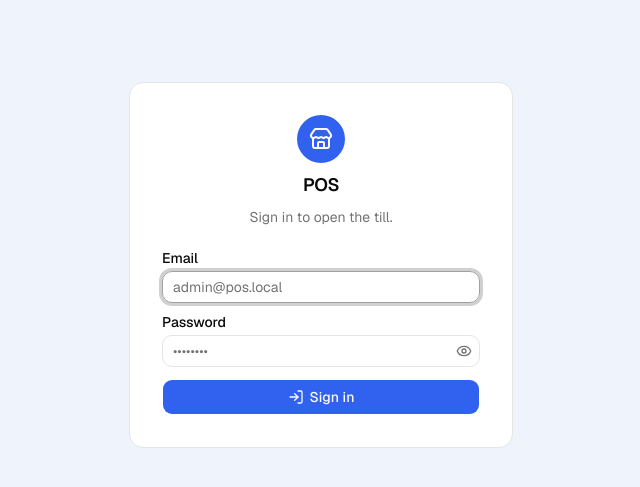
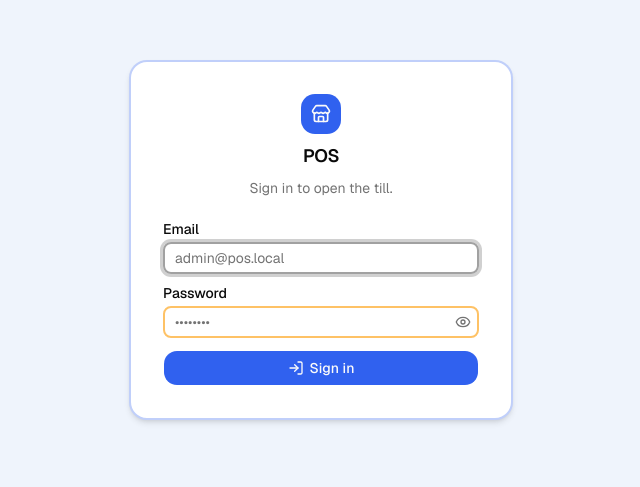
Before and after one commit to Enamul260391/POS, a Next.js app in the folder frontend/: page /login in a window 1280 px wide. Shown: the part 135-622 px from the top of the page, without its empty margins (319-959 px from the left). Built offline with nearby package versions, Linux system fonts and the light colour scheme; no server answers.

Commit message:
design L1 done

```diff
--- a/frontend/features/auth/components/LoginForm.tsx
+++ b/frontend/features/auth/components/LoginForm.tsx
@@ -129,18 +129,16 @@ export function LoginForm() {
 
   return (
     <main className="flex flex-1 items-center justify-center bg-background p-6">
-      <section className="w-full max-w-sm rounded-xl border border-border bg-card p-8">
+      <div className="w-full max-w-sm space-y-6 rounded-2xl border-2 border-primary/30 bg-card p-8 shadow-md -mt-[50px]">
         <div className="flex flex-col items-center gap-2 text-center">
-          <span className="flex size-12 items-center justify-center rounded-full bg-primary text-primary-foreground">
-            <Store className="size-6" aria-hidden="true" />
+          <span className="flex size-10 items-center justify-center rounded-xl bg-primary text-primary-foreground">
+            <Store className="size-5" aria-hidden="true" />
           </span>
           <h1 className="text-lg font-semibold tracking-tight">{env.appName}</h1>
-          <p className="text-sm text-muted-foreground">
-            Sign in to open the till.
-          </p>
+          <p className="text-sm text-muted-foreground">Sign in to open the till.</p>
         </div>
 
-        <form onSubmit={handleSubmit(onSubmit)} noValidate className="mt-6 grid gap-3">
+        <form onSubmit={handleSubmit(onSubmit)} noValidate className="grid gap-3">
             <div className="grid gap-1.5">
               <Label htmlFor="email">Email</Label>
               <Input
@@ -149,6 +147,7 @@ export function LoginForm() {
                 autoComplete="username"
                 placeholder="admin@pos.local"
                 autoFocus
+                className="rounded-md border-2 border-violet-500/60"
                 aria-invalid={errors.email !== undefined}
                 {...register("email", {
                   onChange: () => {
@@ -163,17 +162,13 @@ export function LoginForm() {
 
             <div className="grid gap-1.5">
               <Label htmlFor="password">Password</Label>
-            {/* The button is a sibling of the input, not nested inside it, so the
-                input keeps being a plain text field for autofill and password
-                managers. The right padding on the input reserves the icon's
-                space, which is the only spacing this change introduces. */}
               <div className="relative">
                 <Input
                   id="password"
                   type={showPassword ? "text" : "password"}
                   autoComplete="current-password"
                   placeholder="••••••••"
-                className="pr-8"
+                  className="pr-8 rounded-md border-2 border-amber-500/60"
                   aria-invalid={errors.password !== undefined}
                   {...register("password")}
                 />
@@ -206,12 +201,12 @@ export function LoginForm() {
               </p>
             )}
 
-          <Button type="submit" size="lg" className="w-full" disabled={isLoading}>
+            <Button type="submit" size="lg" className="w-full rounded-xl" disabled={isLoading}>
               <LogIn aria-hidden="true" />
               {isLoading ? "Signing in…" : "Sign in"}
             </Button>
           </form>
-      </section>
+        </div>
     </main>
   );
 }
```
Lines whose indentation alone changed are shown as unchanged.
